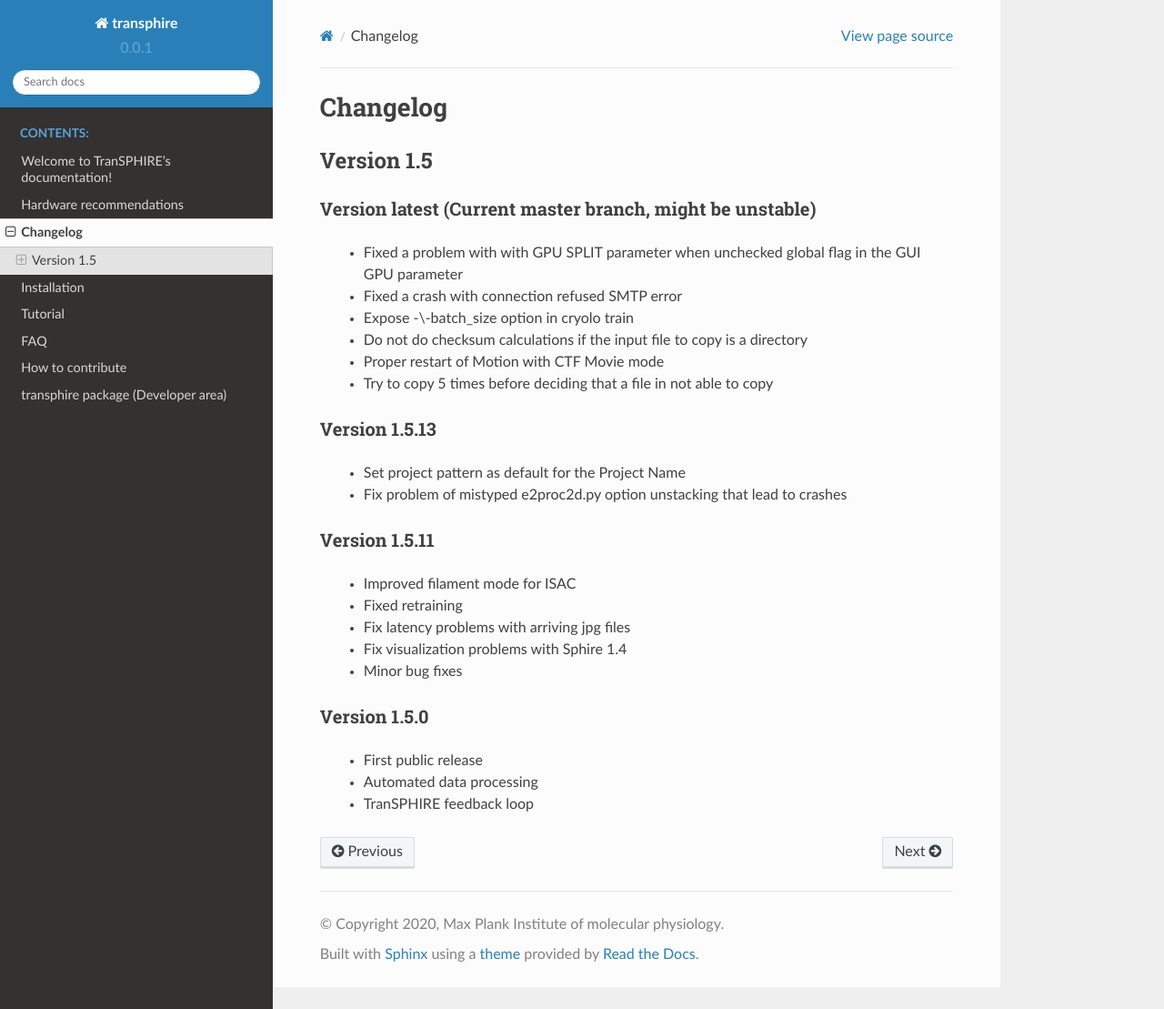
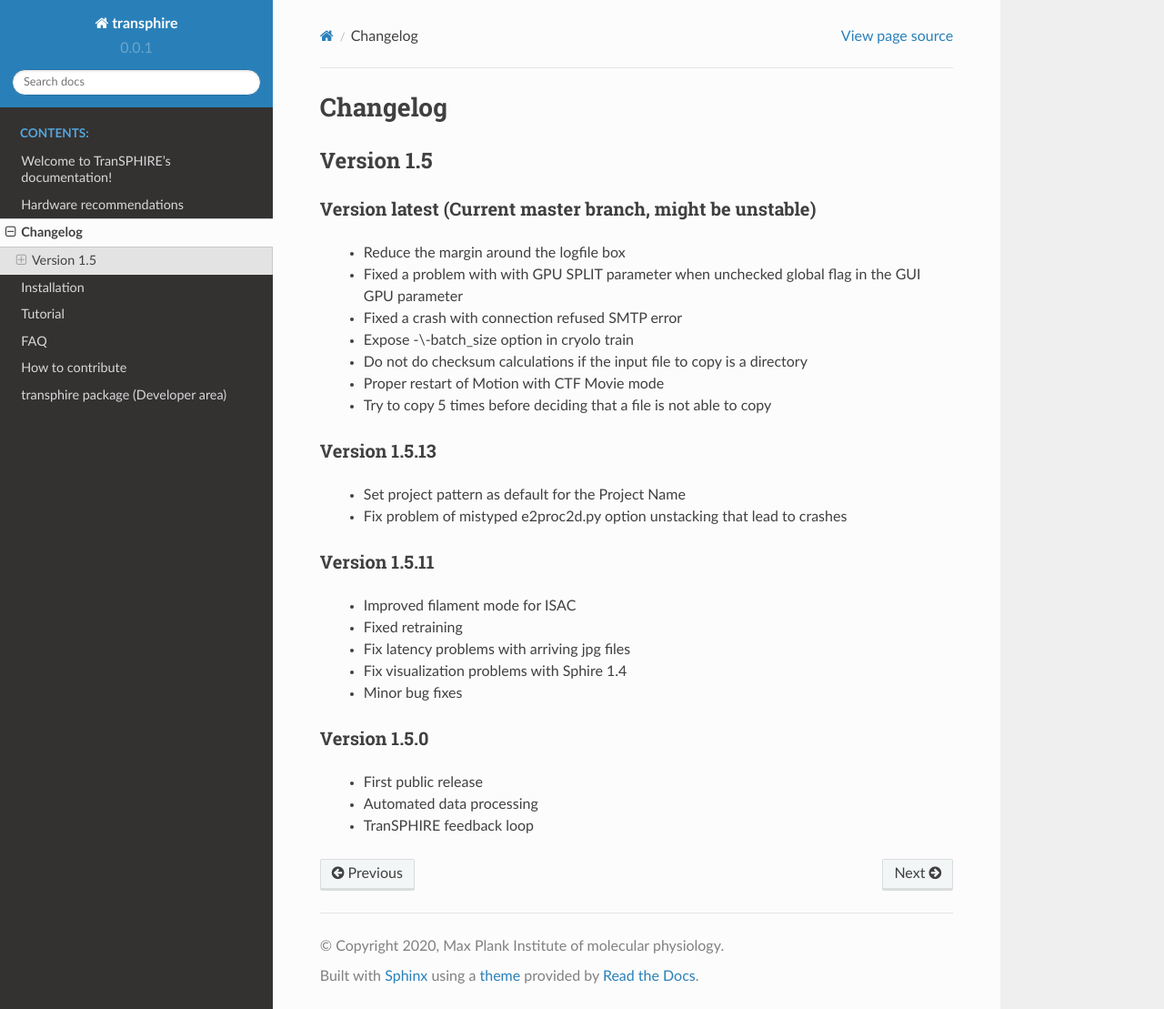
Before and after one commit to MPI-Dortmund/transphire, a Sphinx documentation site: the page built from docs/source/general/changelog.rst, in a window 1280 px wide and 1109 px high. Shown: the whole window at 91% size. Built offline with Sphinx 7.4.7 and the Read the Docs theme 2.0.0, drawn with Linux system fonts in a browser that asks for light colours; pages that are not in the unit, such as notebooks, are missing from menus.

Commit message:
Adjust changelog

```diff
--- a/docs/source/general/changelog.rst
+++ b/docs/source/general/changelog.rst
@@ -11,12 +11,13 @@ Version 1.5
 Version latest (Current master branch, might be unstable)
 ********************************************************
 
+    - Reduce the margin around the logfile box
     - Fixed a problem with with GPU SPLIT parameter when unchecked global flag in the GUI GPU parameter
     - Fixed a crash with connection refused SMTP error
     - Expose -\\-batch_size option in cryolo train
     - Do not do checksum calculations if the input file to copy is a directory
     - Proper restart of Motion with CTF Movie mode
-    - Try to copy 5 times before deciding that a file in not able to copy
+    - Try to copy 5 times before deciding that a file is not able to copy
 
 Version 1.5.13
 **************
```
